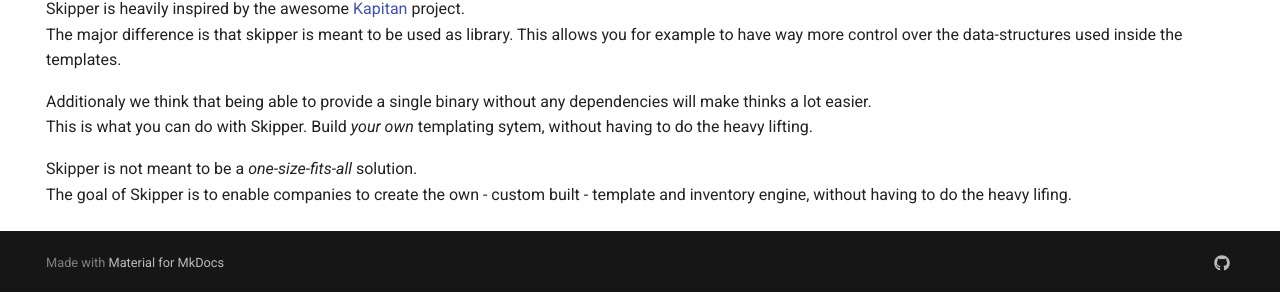
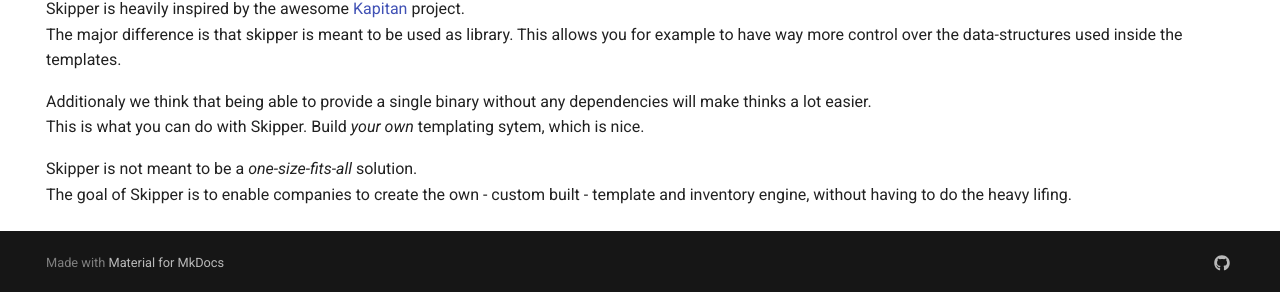
Before and after one commit to lukasjarosch/skipper, an MkDocs documentation site: the page built from docs/docs/index.md, in a window 1280 px wide and 1328 px high. Shown: the part 1033-1325 px from the top of the window. Built offline with MkDocs 1.6.1 and Material for MkDocs 9.7.7, drawn with Linux system fonts in a browser that asks for light colours; emoji names are drawn with the system emoji font; comment, search, counter and statistics services are not loaded.

Commit message:
docs: fix redundancy

```diff
--- a/docs/docs/index.md
+++ b/docs/docs/index.md
@@ -34,7 +34,7 @@ The major difference is that skipper is meant to be used as library. This allows
 control over the data-structures used inside the templates.
 
 Additionaly we think that being able to provide a single binary without any dependencies will make thinks a lot easier.
-This is what you can do with Skipper. Build *your own* templating sytem, without having to do the heavy lifting.
+This is what you can do with Skipper. Build *your own* templating sytem, which is nice.
 
 Skipper is not meant to be a *one-size-fits-all* solution.
 The goal of Skipper is to enable companies to create the own - custom built - template and inventory engine, without having to do the heavy lifing.
```
